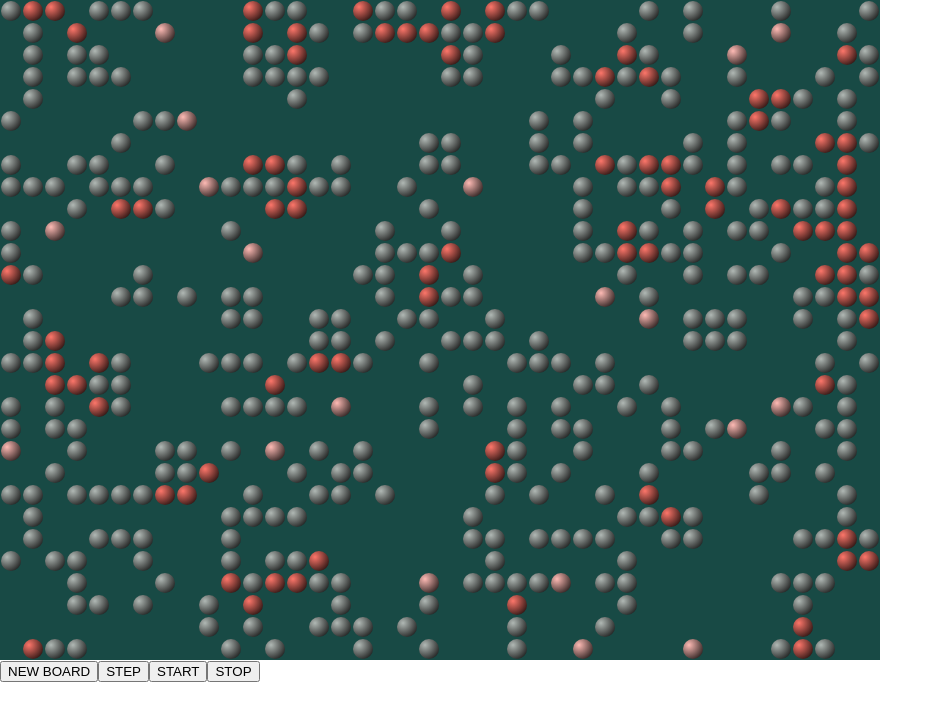
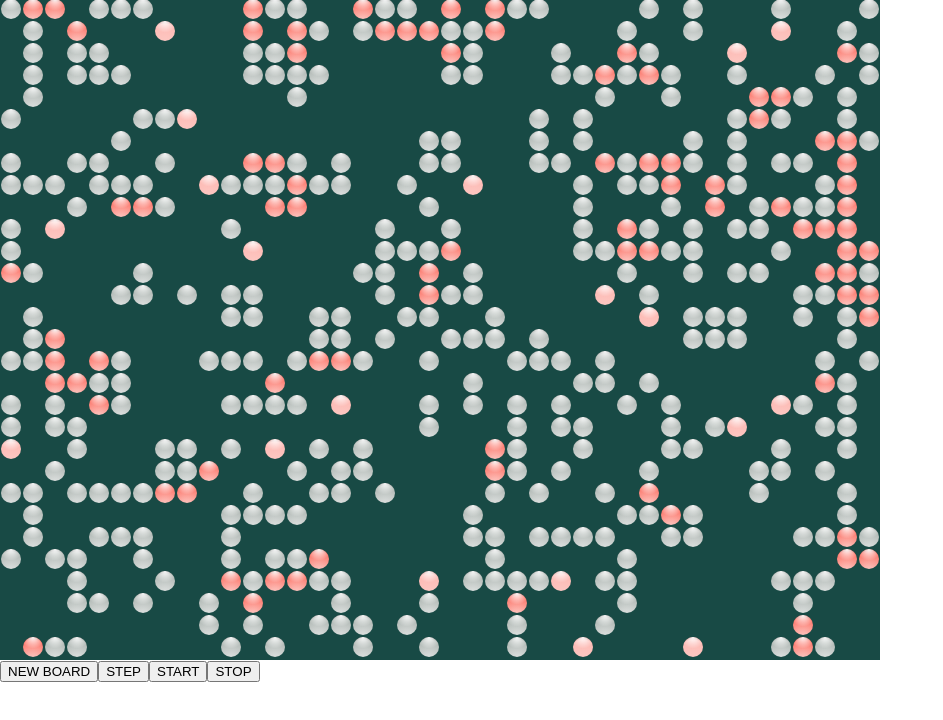
Before and after one commit to KG700/game-of-life, a React (Create React App) app: page / in a window 1280 px wide. Shown: the top 720 px of the page, without its empty margins (0-943 px from the left). Built offline with nearby package versions, Linux system fonts and the light colour scheme.

Commit message:
Improved the formatting of balls to be lighter to increase contrast with background

```diff
--- a/src/components/Grid/Ball/Ball.module.css
+++ b/src/components/Grid/Ball/Ball.module.css
@@ -1,49 +1,75 @@
 .Ball {
-  display: block;
+
+  display: inline-block;
+  width: 100%;
+  height: 100%;
+  margin: 0;
+  border-radius: 50%;
+  position: relative;
+  background: radial-gradient(circle at 50% 120%, #fdaca5, #fdc8c3 10%, #fc766a 80%, #642f2a 100%)
+
+  /* display: block;
   background: black;
   border-radius: 50%;
   height: 20px;
   width: 20px;
-  margin: 0;
+  margin: 0; */
   /* background: radial-gradient(circle at 100px 100px, #FC766A, #000); */
 }
 
+.Ball:before {
+  content: "";
+  position: absolute;
+  top: 1%;
+  left: 5%;
+  width: 90%;
+  height: 90%;
+  border-radius: 50%;
+  background: radial-gradient(circle at 50% 0px, #ffffff, rgba(255, 255, 255, 0) 58%);
+  filter: blur(0px);
+  z-index: 2;
+}
+
 .Lonely {
-  background: radial-gradient(circle at 6px 6px, #FDBAB4, #000);
+  background: radial-gradient(circle at 50% 120%, #fdaca5, #fdc8c3 10%, #fdbab4 80%, #642f2a 100%);
   animation-name: dying-lonely;
   animation-duration: 1000ms;
   animation-fill-mode: forwards;
 }
 
 .Alive {
-  background: radial-gradient(circle at 6px 6px, #B0B8B4, #000);
+  background: radial-gradient(circle at 50% 120%, #dfe2e1, #dfe2e1 10%, #B0B8B4 80%, #343736 100%);
+  /* background: radial-gradient(circle at 6px 6px, #B0B8B4, #000); */
   animation-name: bubble-anim;
   animation-duration: 1000ms;
 }
 
 .Crowded {
-  background: radial-gradient(circle at 6px 6px, #FC766A, #000);
+  background: radial-gradient(circle at 50% 120%, #fdaca5, #fdc8c3 10%, #fc766a 80%, #642f2a 100%);
   animation-name: dying-crowded;
   animation-duration: 1000ms;
   animation-fill-mode: forwards;
 }
 
 .ReviveLonely {
-  background: radial-gradient(circle at 6px 6px, #FDBAB4, #000);
+  background: radial-gradient(circle at 50% 120%, #fdaca5, #fdc8c3 10%, #fdbab4 80%, #642f2a 100%);
+  /* background: radial-gradient(circle at 6px 6px, #FDBAB4, #000); */
   animation-name: reviving-lonely;
   animation-duration: 1000ms;
   animation-fill-mode: forwards;
 }
 
 .ReviveAlive {
-  background: radial-gradient(circle at 6px 6px, #B0B8B4, #000);
+  background: radial-gradient(circle at 50% 120%, #dfe2e1, #dfe2e1 10%, #B0B8B4 80%, #343736 100%);
+  /* background: radial-gradient(circle at 6px 6px, #B0B8B4, #000); */
   animation-name: reviving-alive;
   animation-duration: 1000ms;
   animation-fill-mode: forwards;
 }
 
 .ReviveCrowded {
-  background: radial-gradient(circle at 6px 6px, #FC766A, #000);
+  background: radial-gradient(circle at 50% 120%, #fdaca5, #fdc8c3 10%, #fc766a 80%, #642f2a 100%);
+  /* background: radial-gradient(circle at 6px 6px, #FC766A, #000); */
   animation-name: reviving-crowded;
   animation-duration: 1000ms;
   animation-fill-mode: forwards;
@@ -71,7 +97,7 @@
 }
 
 @keyframes dying-lonely {
-  50% {
+  30% {
     opacity: 1;
   }
   100% {
@@ -80,7 +106,7 @@
 }
 
 @keyframes dying-crowded {
-  50% {
+  30% {
     opacity: 1;
   }
   100% {
```
